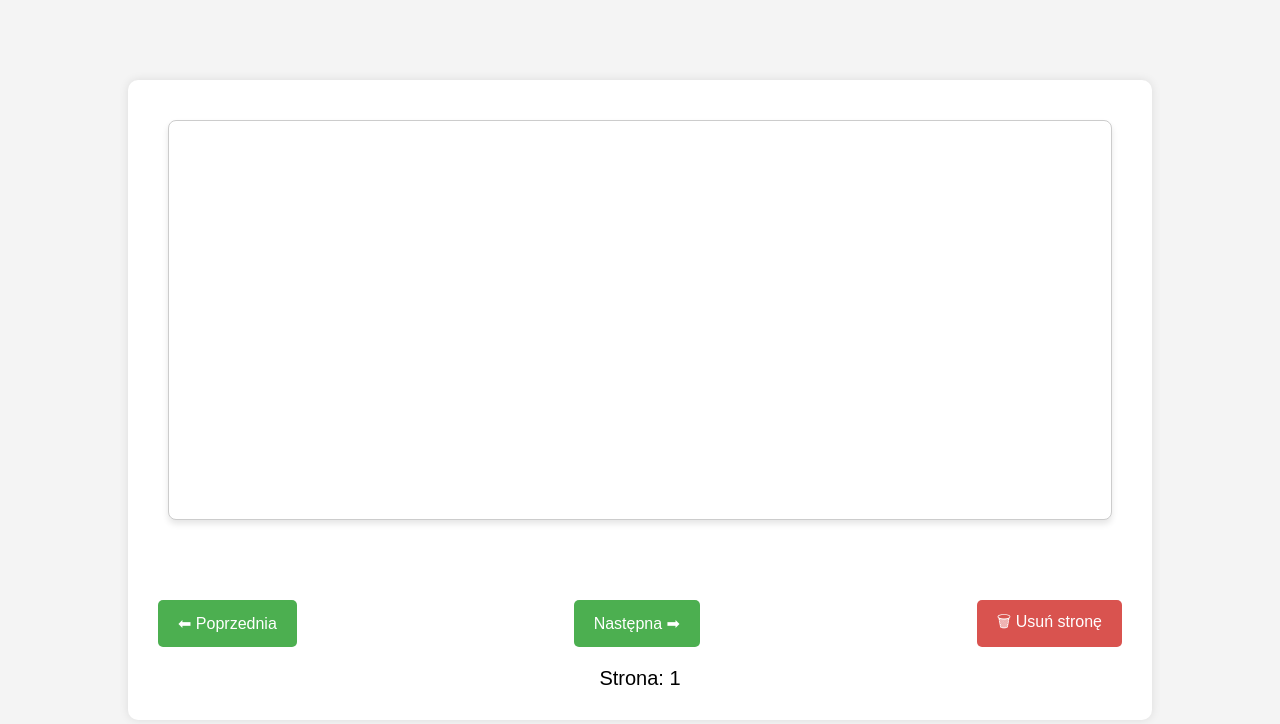
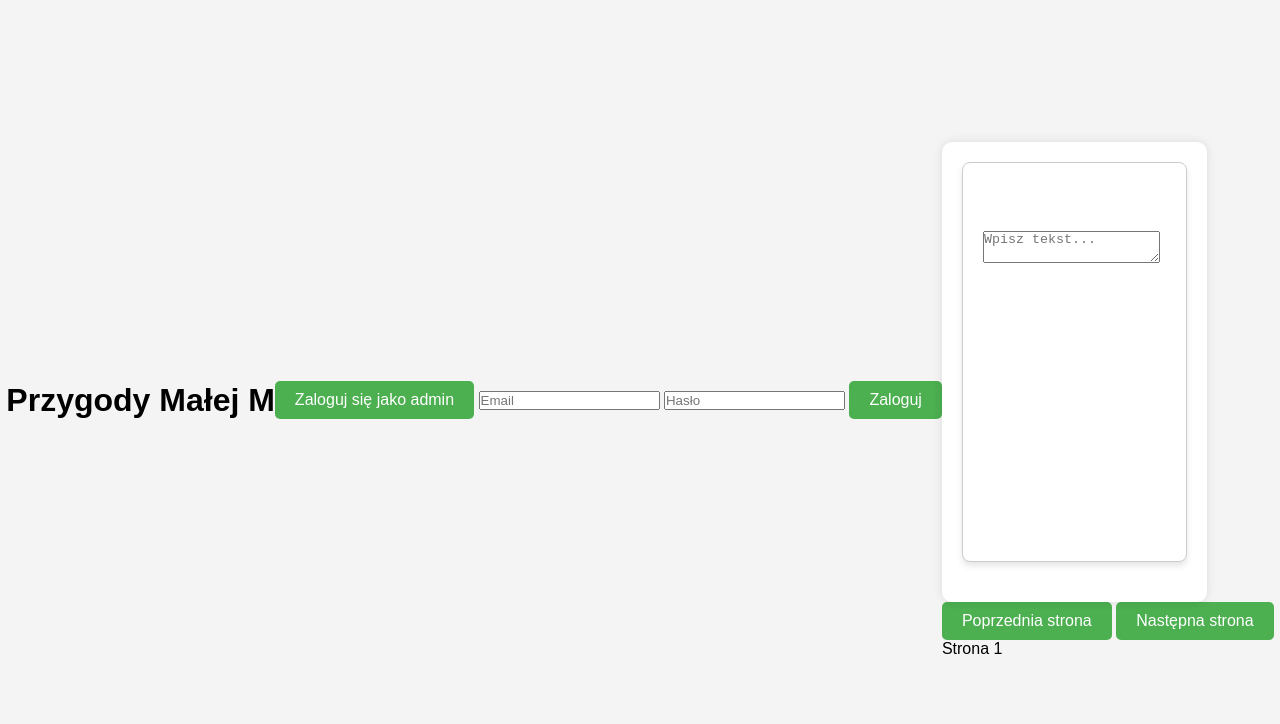
Before and after one commit to Szejsonek/SzejsonBuszkodev, a plain HTML site: page index.html in a window 1280 px wide. Drawn offline with Linux system fonts and the light colour scheme.

Commit message:
Update index.html

```diff
--- a/index.html
+++ b/index.html
@@ -1,21 +1,40 @@
 <!DOCTYPE html>
 <html lang="pl">
 <head>
-    <meta charset="UTF-8">
-    <meta name="viewport" content="width=device-width, initial-scale=1.0">
-    <title>Książka Interaktywna</title>
-    <link rel="stylesheet" href="styles.css">
+  <meta charset="UTF-8">
+  <meta name="viewport" content="width=device-width, initial-scale=1.0">
+  <title>Interaktywna książka</title>
+  <link rel="stylesheet" href="styles.css">
+  <script src="https://www.gstatic.com/firebasejs/9.5.0/firebase-app.js"></script>
+  <script src="https://www.gstatic.com/firebasejs/9.5.0/firebase-auth.js"></script>
+  <script src="https://www.gstatic.com/firebasejs/9.5.0/firebase-database.js"></script>
 </head>
 <body>
+
+  <h1>Przygody Małej M</h1>
+
+  <div id="loginSection">
+    <button id="loginBtn">Zaloguj się jako admin</button>
+    <input type="text" id="email" placeholder="Email">
+    <input type="password" id="password" placeholder="Hasło">
+    <button id="loginSubmit">Zaloguj</button>
+  </div>
+
+  <div id="content">
     <div id="book-container">
-        <div id="page-container"></div>
-        <div id="navigation">
-            <button id="prev-page">⬅ Poprzednia</button>
-            <button id="next-page">Następna ➡</button>
-            <button id="delete-page">🗑 Usuń stronę</button>
-        </div>
-        <div id="page-number">Strona: 1</div>
+      <div class="page" id="page1">
+        <textarea class="book-text" id="textarea1" placeholder="Wpisz tekst..."></textarea>
+      </div>
     </div>
-    <script src="script.js"></script>
+
+    <div id="pageNavigation">
+      <button id="prevPage">Poprzednia strona</button>
+      <button id="nextPage">Następna strona</button>
+    </div>
+
+    <p>Strona <span id="pageNumber">1</span></p>
+  </div>
+
+  <script src="script.js"></script>
 </body>
 </html>
```
